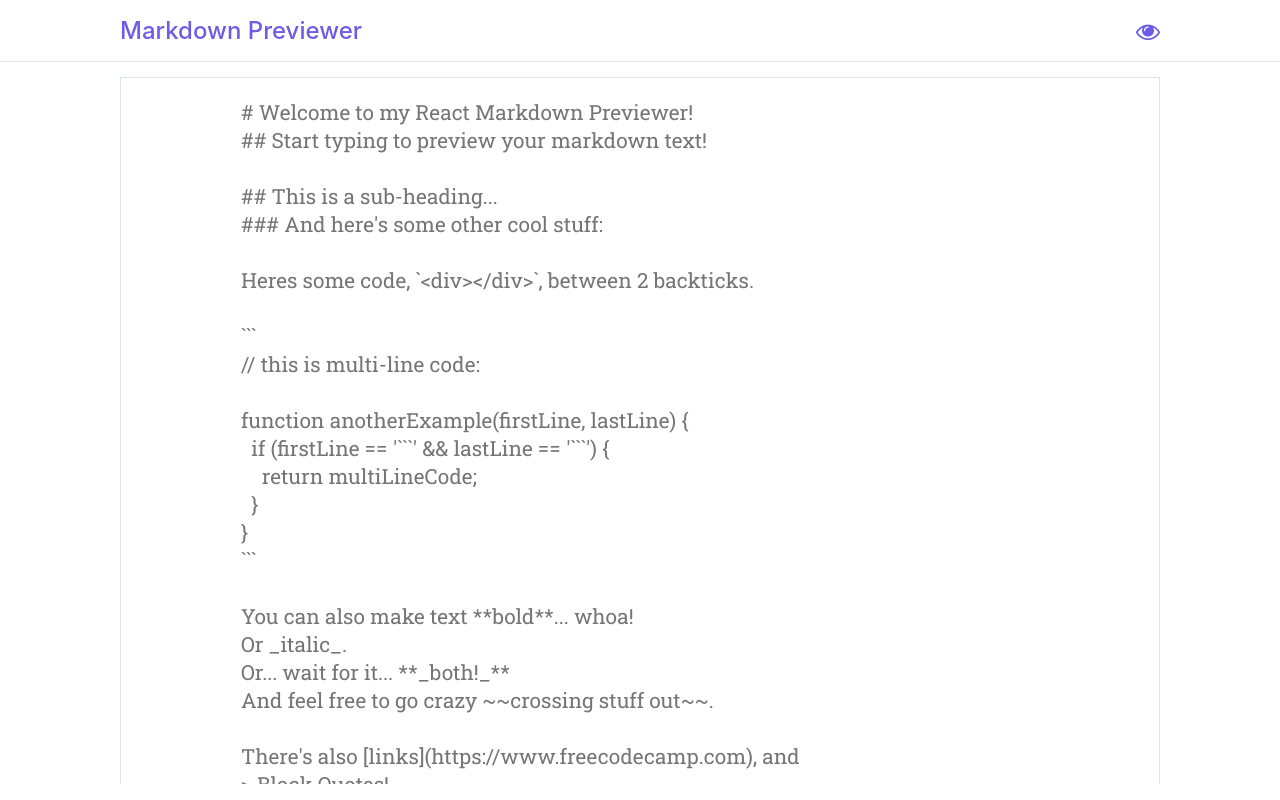
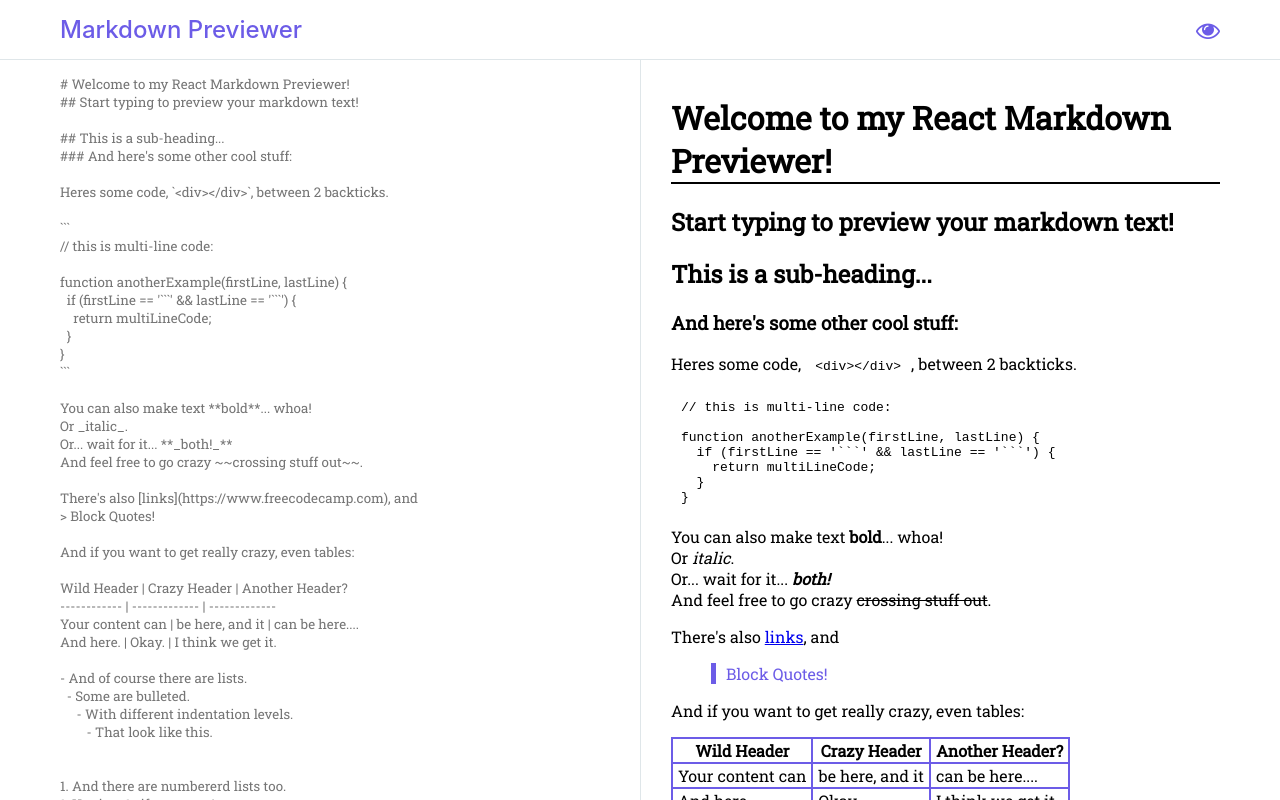
Before and after one commit to CBStanley12/easynote, a React (Create React App) app: page / in a window 1280 px wide. Built offline with nearby package versions, Linux system fonts and the light colour scheme.

Commit message:
refactor ui to display preview next to editor

```diff
--- a/src/App.css
+++ b/src/App.css
@@ -10,11 +10,11 @@
 
 .container {
   display: grid;
-  grid-template: 1fr / 1fr;
+  grid-template: 60px 1fr / 1fr 1fr;
   grid-template-areas:
-    "header"
-    "display";
-  height: 98vh;
+    "header header"
+    "editor preview";
+  height: 100vh;
   width: 100vw;
   overflow-y: hidden;
 }
@@ -30,7 +30,7 @@
 
   color: var(--primary-purple);
 
-  padding: 0 120px;
+  padding: 0 60px;
   margin: 0;
   border-bottom: 1px solid var(--accent-gray);
 }
@@ -42,27 +42,26 @@
 
 .header-icon:hover { opacity: 0.7; }
 
-.editor {
-  grid-area: display;
-  padding: 15px 120px;
-}
+.editor { grid-area: editor; }
 
 .editor_textarea {
   box-sizing: border-box;
-  font-size: 1.3em;
   font-family: var(--font-text);
   width: 100%;
+  min-height: calc(100vh - 60px);
   height: auto;
-  min-height: 90vh;
-  max-height: 93vh;
-  padding: 20px 120px;
   resize: none;
   outline: none;
   overflow: auto;
-  border: 1px solid var(--accent-gray);
+  border: none;
+  padding: 15px 20px 15px 60px;
 }
 
-.preview { grid-area: display; }
+.preview {
+  grid-area: preview;
+  border-left: 1px solid var(--accent-gray);
+  padding: 15px 0 15px 20px;
+}
 
 .preview_display {
   box-sizing: border-box;
@@ -71,9 +70,9 @@
   min-height: 90vh;
   max-height: 93vh;
   font-family: var(--font-text);
-  padding: 15px 120px;
   overflow-y: auto;
   word-wrap: break-word;
+  padding: 0 60px 15px 10px;
 }
 
 .preview_display h1 { border-bottom: 2px solid black; }
@@ -100,6 +99,8 @@
 }
 
 .preview_display img { max-width: 90vw; }
+
+.fullscreen { grid-column: 1 / 3; }
 
 .hide { display: none; }
 
--- a/src/App.js
+++ b/src/App.js
@@ -9,7 +9,7 @@ class App extends Component {
     super(props);
     this.state = {
       markdown: placeholder,
-      isPreviewDisplayed: false
+      isPreviewDisplayed: true
     }
     this.handleChange = this.handleChange.bind(this);
     this.displayPreview = this.displayPreview.bind(this);
--- a/src/components/Editor.js
+++ b/src/components/Editor.js
@@ -1,8 +1,8 @@
 import React from 'react';
 
-const Editor = ({ markdown, onChange, isPreviewDisplayed }) => {
+const Editor = ({ markdown, isPreviewDisplayed, onChange }) => {
     return (
-        <div className={`editor ${isPreviewDisplayed ? "hide" : ""}`}>
+        <div className={`editor ${!isPreviewDisplayed ? "fullscreen" : ""}`}>
             <textarea className="editor_textarea" placeholder={markdown} onChange={onChange} type="text" rows="30" />
         </div>
     )
--- a/src/components/Header.js
+++ b/src/components/Header.js
@@ -4,7 +4,7 @@ const Header = ({ click, isPreviewDisplayed }) => {
     return (
         <header className="header">
             <h1 className="header-title">Markdown Previewer</h1>
-            <i className={`header-icon fa ${isPreviewDisplayed ? "fa-eye-slash" : "fa-eye"}`} onClick={click}></i>
+            <i className={`header-icon fa ${isPreviewDisplayed ? "fa-eye" : "fa-eye-slash"}`} onClick={click}></i>
         </header>
     )
 }
--- a/src/components/Preview.js
+++ b/src/components/Preview.js
@@ -12,7 +12,7 @@ renderer.link = function (href, title, text) {
 
 const Preview = ({ markdown, isPreviewDisplayed }) => {
     return (
-        <div className={`preview ${isPreviewDisplayed ? "" : "hide"}`}>
+        <div className={`preview ${!isPreviewDisplayed ? "hide" : ""}`}>
             <div className="preview_display" dangerouslySetInnerHTML={{__html: marked(markdown, {renderer: renderer})}} />
         </div>
     )
```
